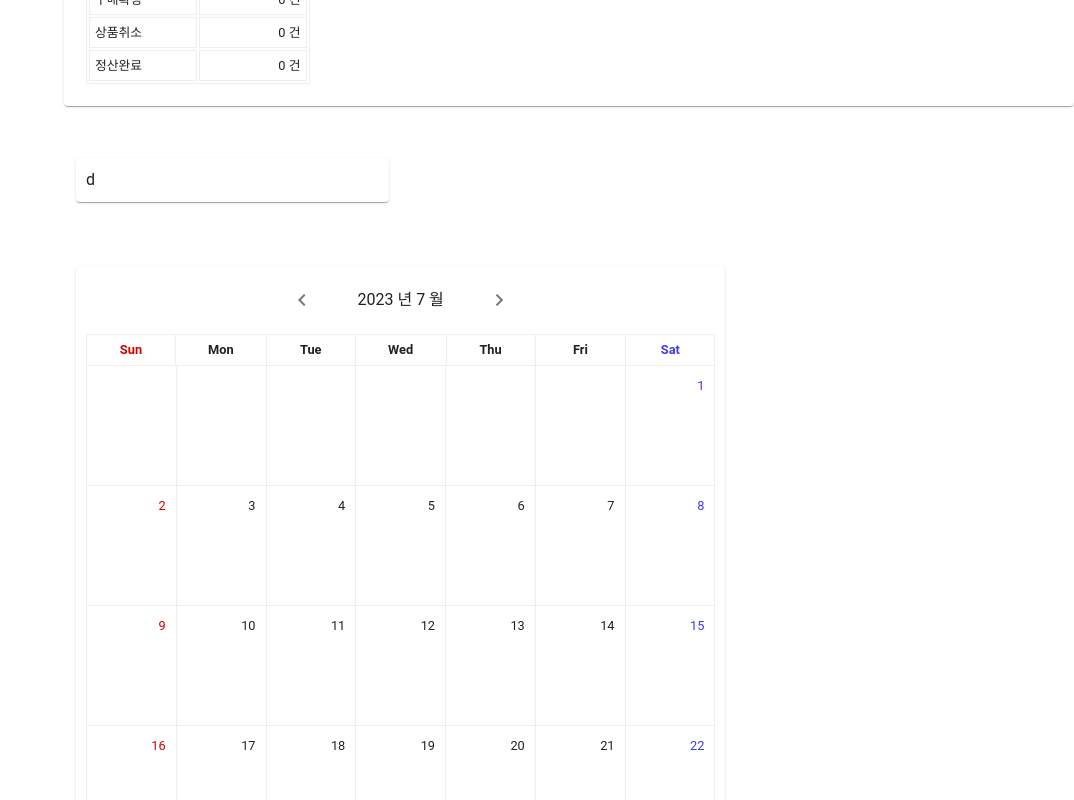
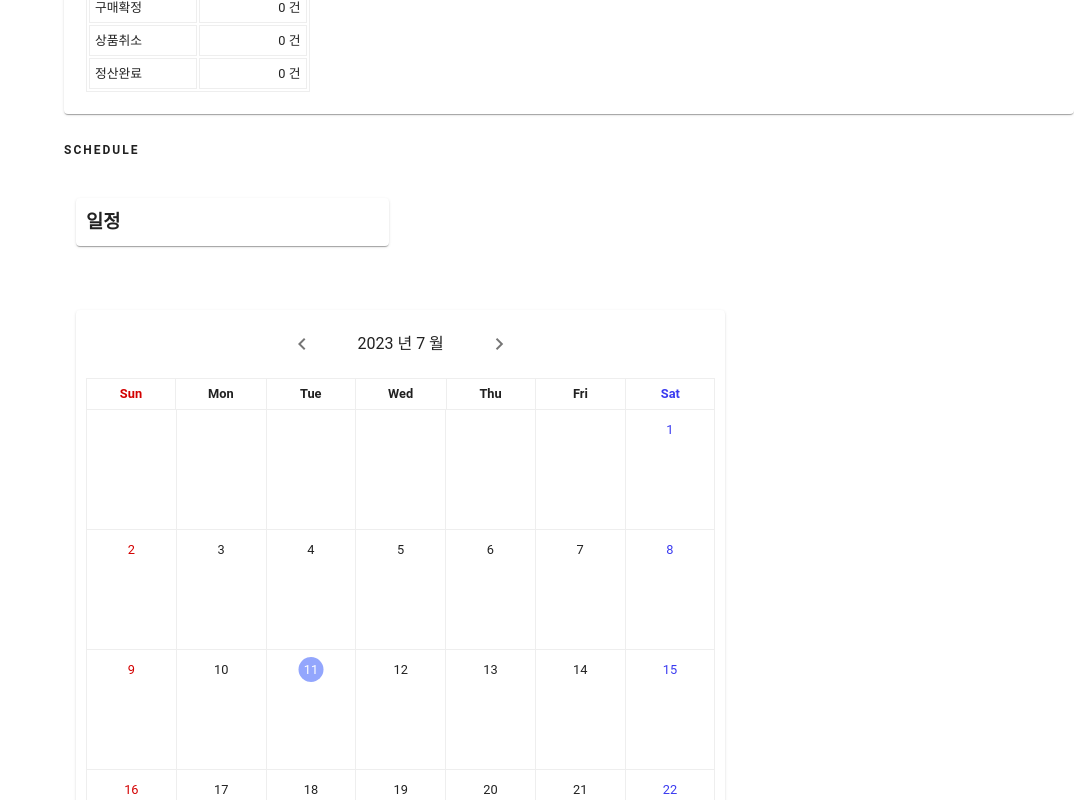
Before and after one commit to haranseok/open_market_admin, a Vue app: page /main in a window 1280 px wide. Shown: the part 840-1640 px from the top of the page, without its empty margins (206-1280 px from the left). Built offline with nearby package versions, Linux system fonts and the light colour scheme.

Commit message:
calendar 오늘 날짜 표시

```diff
--- a/src/components/items/Calendar.vue
+++ b/src/components/items/Calendar.vue
@@ -20,8 +20,13 @@
         <div v-for="(week, i) in weeks" :key="i">{{ week }}</div>
       </article>
       <article class="days-container">
-        <div class="days" v-for="(day, i) in dayOfMonth" :key="i">
-          {{ day.day }}
+        <div
+          class="days"
+          v-for="(day, i) in dayOfMonth"
+          :key="i"
+          :class="{ currentDay: currentDate === day.dayInfo?.fullDay }"
+        >
+          <p class="date">{{ day.day }}</p>
         </div>
       </article>
     </div>
@@ -42,6 +47,13 @@ const weeks: ReadonlyArray<string> = [
   "sat",
 ];
 
+const currentDate = ref<string>(
+  getDateInfo.toLocaleDateString("ko-KR", {
+    year: "numeric",
+    month: "numeric",
+    day: "numeric",
+  })
+);
 const currentYearMonthDay = reactive<CalendarInterface.yearMonthDayType>({
   year: getDateInfo.getFullYear(),
   month: getDateInfo.getMonth(),
@@ -66,9 +78,9 @@ const repeatAddCurrentDays = (untilNum: number, value?: null): void => {
       dayOfMonth.value.push({
         day: i + 1,
         dayInfo: {
-          fullDay: `${currentYearMonthDay.year}.${
+          fullDay: `${currentYearMonthDay.year}. ${
             currentYearMonthDay.month + 1
-          }.`,
+          }. ${i + 1}.`,
         },
       });
     }
@@ -141,10 +153,12 @@ onMounted(() => {
   border-top: 1px solid #eee;
   .days {
     padding: 10px;
-    text-align: right;
     border-right: 1px solid #eee;
     border-bottom: 1px solid #eee;
-    &:nth-child(7n + 1) {
+    p {
+      text-align: center;
+    }
+    &:nth-child(7n + 1) p {
       color: rgb(211, 0, 0);
     }
     &:nth-child(7n) {
@@ -152,4 +166,23 @@ onMounted(() => {
     }
   }
 }
+
+.currentDay {
+  position: relative;
+  color: #fff;
+  z-index: 5;
+  &::before {
+    content: "";
+    display: block;
+    position: absolute;
+    top: 7px;
+    right: 50%;
+    transform: translate(50%);
+    width: 25px;
+    height: 25px;
+    background: rgb(147, 166, 253);
+    border-radius: 50%;
+    z-index: -1;
+  }
+}
 </style>
--- a/src/pages/Main.vue
+++ b/src/pages/Main.vue
@@ -2,7 +2,7 @@
   <v-main class="bg">
     <TheBreadCrumbs :title="title" :items="items" />
     <div class="inner-container">
-      <p>주문 상태별 주문 수</p>
+      <p class="text-overline">주문 상태별 주문 수</p>
       <v-card row="12">
         <LineChart :data="data" />
       </v-card>
@@ -36,9 +36,12 @@
           />
         </v-col>
       </v-card>
+      <p class="text-overline">schedule</p>
       <div class="schedule flex">
         <v-col cols="4">
-          <v-card>d</v-card>
+          <v-card>
+            <h3>일정</h3>
+          </v-card>
         </v-col>
         <v-col cols="8">
           <v-card><Calendar /></v-card>
@@ -128,4 +131,13 @@ const tableExchange = ref({
     display: flex;
   }
 }
+
+.schedule {
+  .schedule-list {
+    margin: 5px 0;
+  }
+  .v-btn {
+    color: #eee;
+  }
+}
 </style>
```
